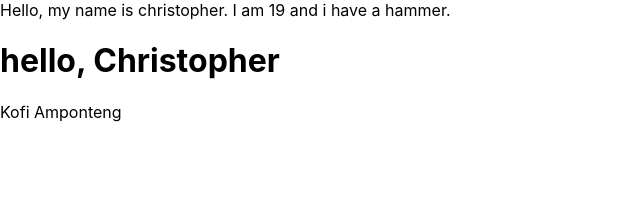
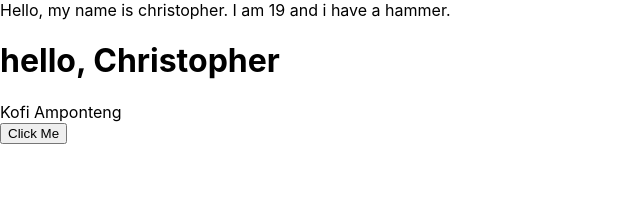
Before and after one commit to mambachristophersteven/react-beginning, a React (Create React App) app: page / in a window 1280 px wide. Shown: the top 212 px of the page, without its empty margins (0-640 px from the left). Built offline with nearby package versions, Linux system fonts and the light colour scheme.

Commit message:
understanding event listeners and using them in react

```diff
--- a/src/App.js
+++ b/src/App.js
@@ -1,3 +1,4 @@
+import Button from "./Components/Button/Button";
 import Footer from "./Components/Footer/Footer";
 import Header from "./Components/Header/Header";
 import Navbar from "./Components/Navbar/Navbar";
@@ -8,6 +9,7 @@ function App() {
       <Navbar name='christopher' age='19' weapon='hammer'/>
       <Header word='hello'/>
       <Footer/>
+      <Button />
     </div>
   );
 }
--- /dev/null
+++ b/src/Components/Button/Button.jsx
@@ -0,0 +1,33 @@
+// import React from 'react'
+
+// const Button = () => {
+//     const clickHandler = () => {
+//         console.log('button has been clicked')
+//     }
+//   return (
+//     <div>
+//         <button onClick={clickHandler}>
+//             Click Me
+//         </button>
+//     </div>
+//   )
+// }
+
+// export default Button
+
+import React from 'react'
+
+const Button = () => {
+    const clickHandler = () => {
+        console.log('button has been mouse overed')
+    }
+  return (
+    <div>
+        <button onMouseOver={clickHandler}>
+            Click Me
+        </button>
+    </div>
+  )
+}
+
+export default Button
```
Also changed, not shown: src/Components/Button/Button.css (added).
